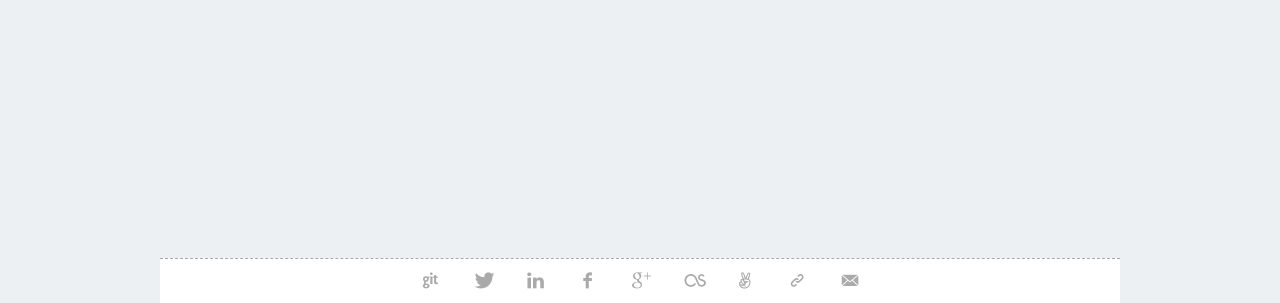
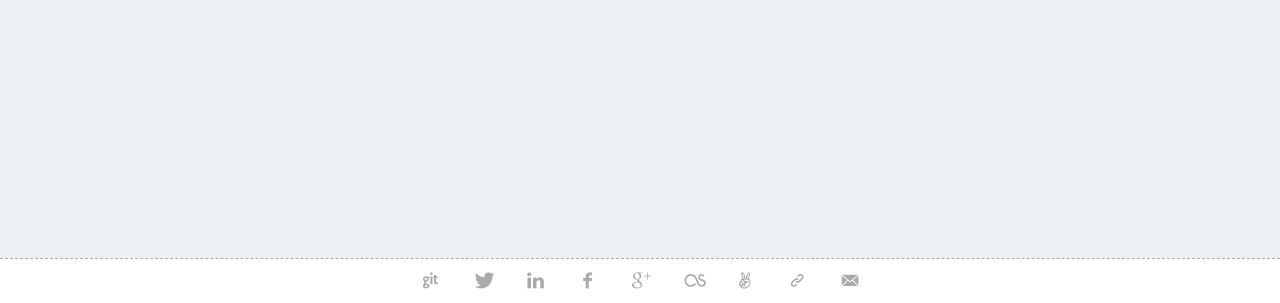
Before and after one commit to blakeembrey/blakeembrey.me, a plain HTML site: page index.html in a window 1280 px wide. Shown: the part 497-800 px from the top of the page. Drawn offline with Linux system fonts and the light colour scheme.

Commit message:
Remove max-width.

```diff
--- a/css/main.css
+++ b/css/main.css
@@ -57,12 +57,6 @@ a:hover {
 .print-link,
 .section-resume {
   display: none;
-}
-
-.section-table,
-.section-resume {
-  margin: 0 auto;
-  max-width: 960px;
 }
 
 .masterpiece-container {
```
